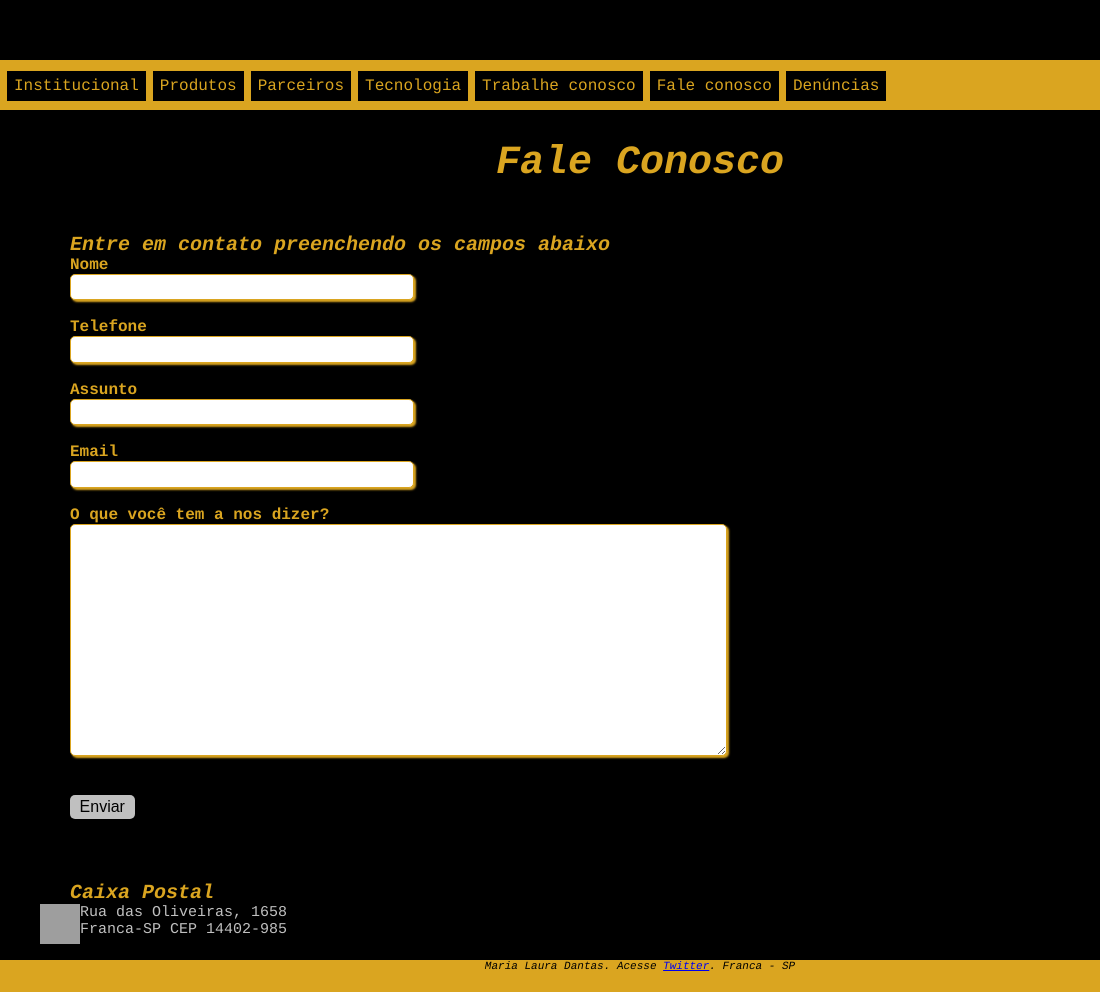
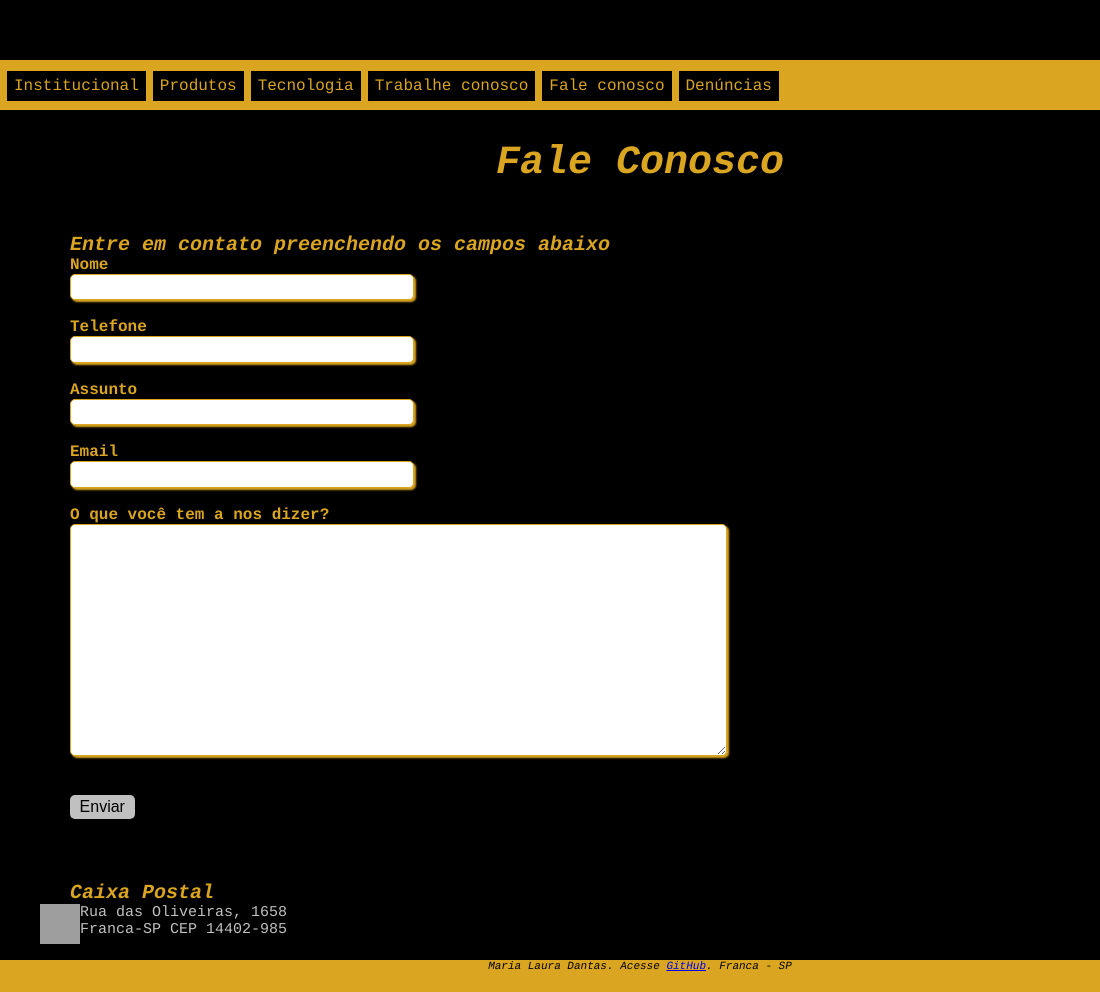
Before and after one commit to AuaDSL/berdinazzi, a plain HTML site: page faleconosco.html in a window 1280 px wide. Shown: the full height of the page, 0-1100 px from the left. Drawn offline with Linux system fonts and the light colour scheme; grey boxes are pictures that could not be loaded.

Commit message:
Update faleconosco.html
Atualização de alguns links que foram alterados

```diff
--- a/faleconosco.html
+++ b/faleconosco.html
@@ -11,7 +11,7 @@
   <body>
 
     <header>
-      <a class=lg href='berdinazzi.html'><img src='https://pbs.twimg.com/profile_images/1252997739308290050/cJgIbAYx_400x400.jpg' width='40' height='40' alt='rei do gado' /></a>
+      <a class=lg href='index.html'><img src='https://pbs.twimg.com/profile_images/1252997739308290050/cJgIbAYx_400x400.jpg' width='40' height='40' alt='rei do gado' /></a>
     </header>
 
     <section>
@@ -19,7 +19,6 @@
         <nav>
             <a class='nave' href='institucional.html' target="_blank" >Institucional</a>
             <a class='nave' href='produtos.html' target="_blank" >Produtos</a>
-            <a class='nave' href='parceiros.html' target="_blank" >Parceiros</a>
             <a class='nave' href='tecnologia.html' target="_blank" >Tecnologia</a>
             <a class='nave' href='trabalheconosco.html' target="_blank" >Trabalhe conosco</a>
             <a class='nave' href='faleconosco.html' target="_blank" >Fale conosco</a>
@@ -60,7 +59,7 @@
 
     <footer>
     <address>
-      Maria Laura Dantas.  Acesse <a class='rod' href='https://twitter.com/auadsl' target="_blank" >Twitter</a>.  Franca - SP
+      Maria Laura Dantas.  Acesse <a class='rod' href='https://github.com/auadantas' target="_blank" >GitHub</a>.  Franca - SP
     </address>
     </footer>
 
```
